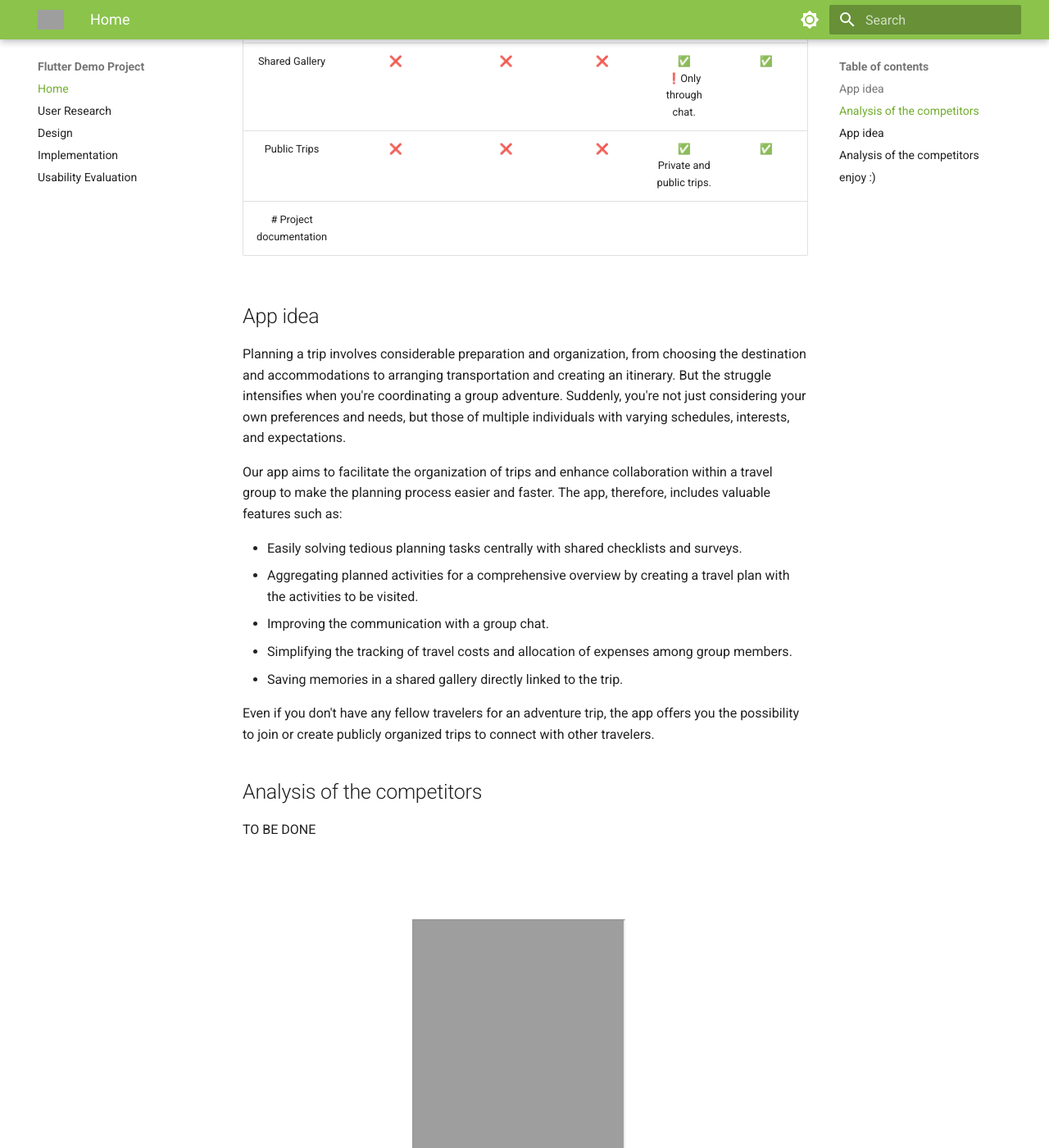
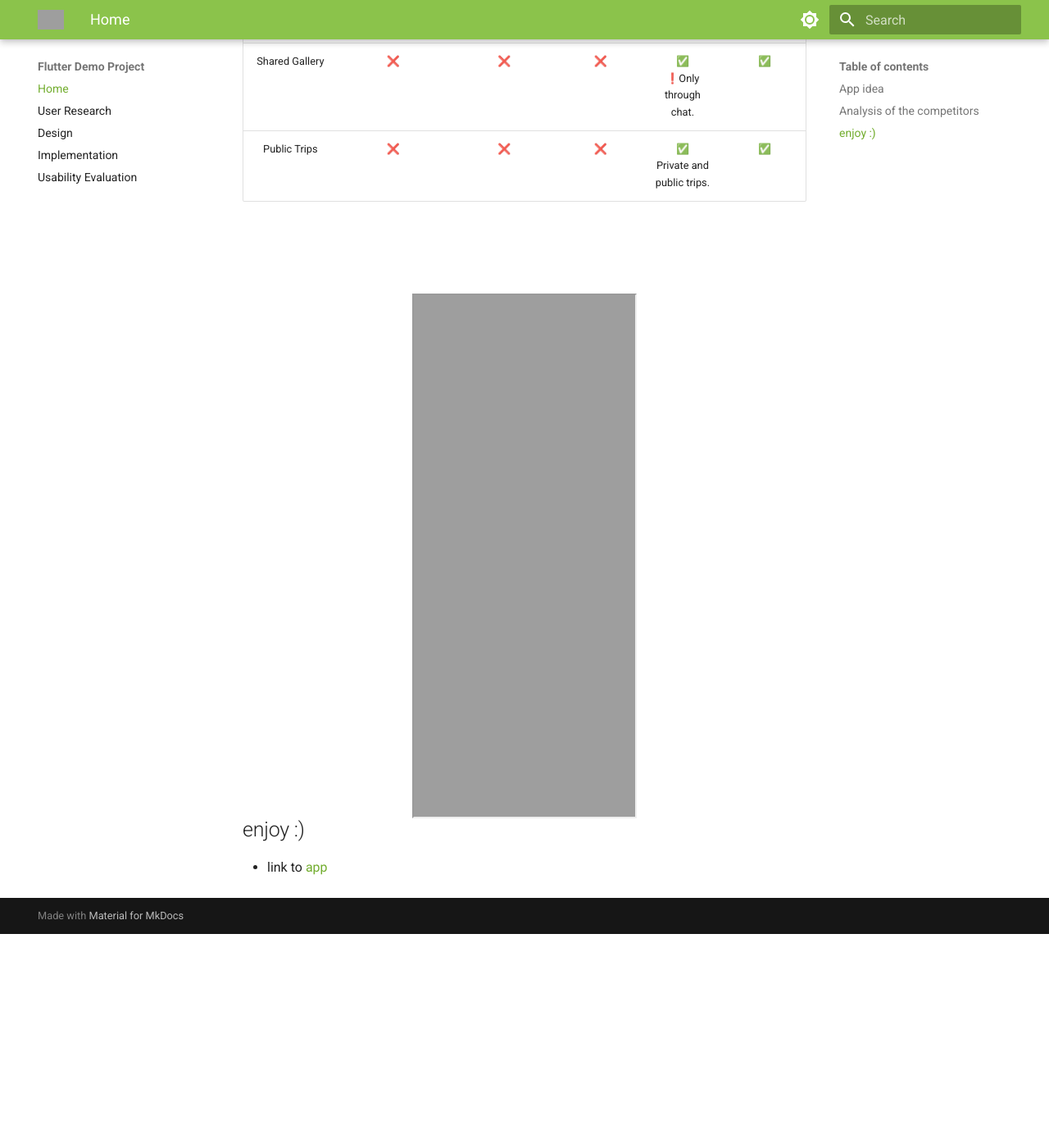
Before and after one commit to antebrl/travel-link, an MkDocs documentation site: the page built from docs/index.md, in a window 1280 px wide and 1400 px high, scrolled down 2032 px. Shown: the whole window at 82% size. Built offline with MkDocs 1.6.1 and Material for MkDocs 9.7.7, drawn with Linux system fonts in a browser that asks for light colours; after the commit the page ends 3171 px from its top, so only the background shows below that; grey boxes are pictures that could not be loaded.

Commit message:
fix: double app idea

```diff
--- a/docs/index.md
+++ b/docs/index.md
@@ -37,33 +37,11 @@
 | Profile Customization | ❌ | ✅ | ❌ | ✅ | ✅ |
 | Shared Gallery | ❌ | ❌ | ❌ | ✅<br>❗Only through chat. | ✅ |
 | Public Trips | ❌ | ❌ | ❌ | ✅<br> Private and public trips. | ✅ |
-# Project documentation
-
-## App idea
-
-Planning a trip involves considerable preparation and organization, from choosing the destination and accommodations to arranging transportation and creating an itinerary. But the struggle intensifies when you're coordinating a group adventure. Suddenly, you're not just considering your own preferences and needs, but those of multiple individuals with varying schedules, interests, and expectations.
-
-Our app aims to facilitate the organization of trips and enhance collaboration within a travel group to make the planning process easier and faster. The app, therefore, includes valuable features such as:
-
-- Easily solving tedious planning tasks centrally with shared checklists and surveys.
-- Aggregating planned activities for a comprehensive overview by creating a travel plan with the activities to be visited.
-- Improving the communication with a group chat.
-- Simplifying the tracking of travel costs and allocation of expenses among group members.
-- Saving memories in a shared gallery directly linked to the trip.
-
-Even if you don't have any fellow travelers for an adventure trip, the app offers you the possibility to join or create publicly organized trips to connect with other travelers.
-
-
-## Analysis of the competitors
-
-TO BE DONE
 
 <div class="mobile-frame">
-<iframe src="https://hcimo4x-grey-trapp-hci-trapp-hci-lab-studi-sose2-e6afe3a1eb2adc.h-da.io/app/" seamless></iframe>
+<iframe src="https://hcimo4x-grey-trapp-hci-trapp-hci-lab-studi-sose2-e6afe3a1eb2adc.h-da.io/app/" style="width:360px; height: 640px;" seamless></iframe>
 </div>
 
 ## enjoy :)
 
 - link to [app](https://hci-lab-stud-base-hci-trapp-b7d28e4b4e3781a4348b8736851ad75af0d.h-da.io/app/)
-
-- link to [app](https://hci-lab-stud-base-hci-trapp-b7d28e4b4e3781a4348b8736851ad75af0d.h-da.io/app/)
```
